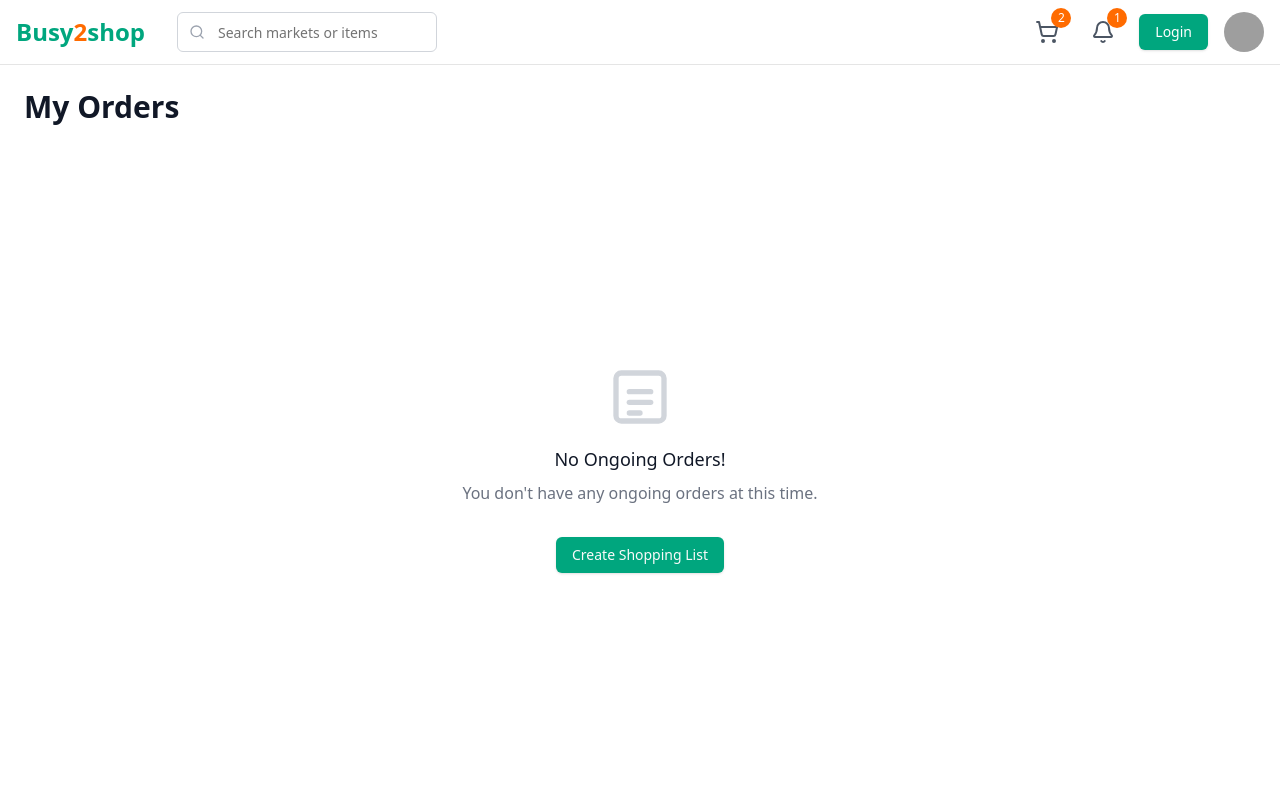
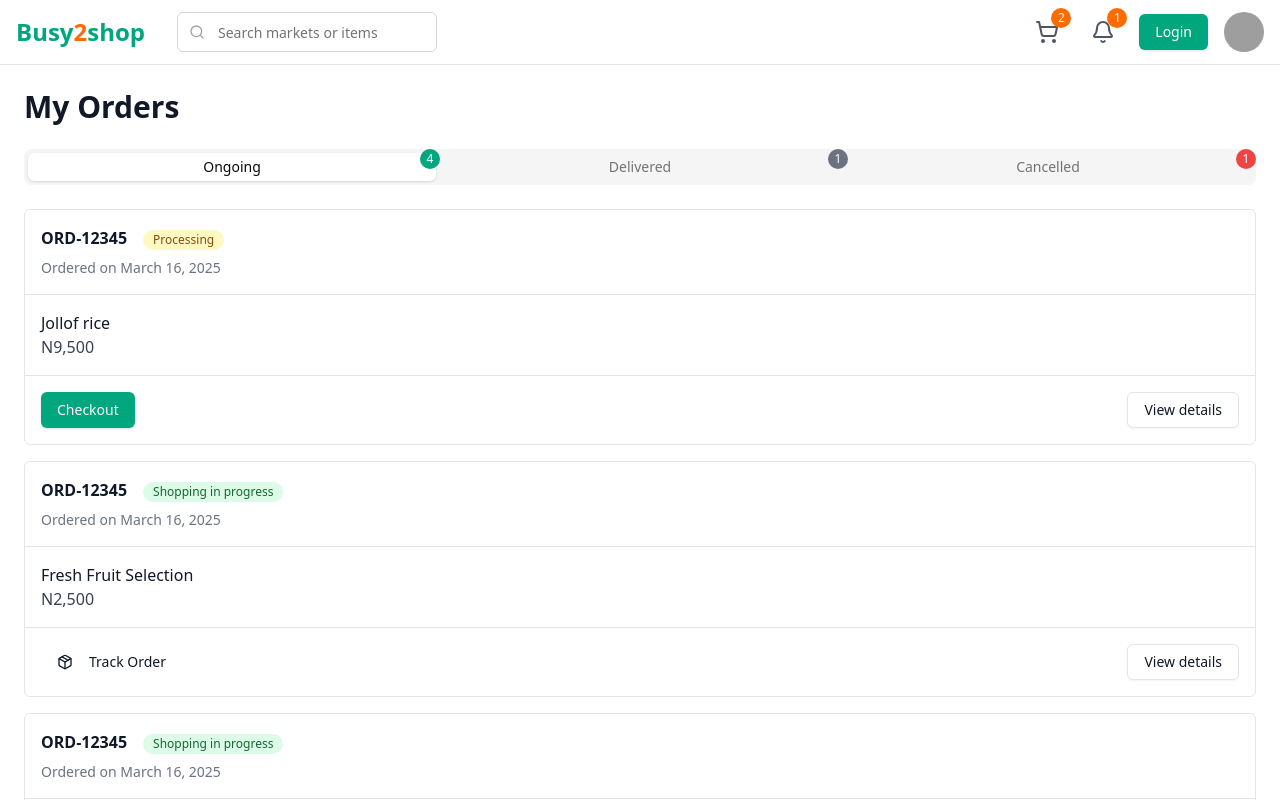
Before and after one commit to Busy2Shop/Busy2Shop-FE, a Next.js app: page /orders in a window 1280 px wide. Shown: the top 800 px of the page. Built offline with nearby package versions, Linux system fonts and the light colour scheme; grey boxes are pictures that could not be loaded.

Commit message:
ui fixes

```diff
--- a/app/cart/page.tsx
+++ b/app/cart/page.tsx
@@ -1,9 +1,17 @@
 "use client"
 
 import { useState } from "react"
-import { Minus, Plus, Trash2 } from "lucide-react"
+import { ChevronLeft, Minus, Plus, Trash2 } from "lucide-react"
 import { Button } from "@/components/ui/button"
 import Navbar from "@/components/navbar"
+import {
+    Dialog,
+    DialogContent,
+    DialogDescription,
+    DialogFooter,
+    DialogHeader,
+    DialogTitle,
+} from "@/components/ui/dialog"
 
 interface CartItem {
     id: string
@@ -20,6 +28,7 @@ interface CartGroup {
 
 export default function CartPage() {
     const [selectedGroup, setSelectedGroup] = useState("1")
+    const [itemToRemove, setItemToRemove] = useState<{ groupId: string; itemId: string } | null>(null)
 
     const cartGroups: CartGroup[] = [
         {
@@ -66,8 +75,15 @@ export default function CartPage() {
     }
 
     const removeItem = (groupId: string, itemId: string) => {
-        // In a real app, you would update the state
-        console.log(`Remove item ${itemId} from group ${groupId}`)
+        setItemToRemove({ groupId, itemId })
+    }
+
+    const confirmRemoveItem = () => {
+        if (itemToRemove) {
+            // In a real app, you would update the state
+            console.log(`Remove item ${itemToRemove.itemId} from group ${itemToRemove.groupId}`)
+            setItemToRemove(null)
+        }
     }
 
     const calculateGroupTotal = (group: CartGroup) => {
@@ -89,7 +105,10 @@ export default function CartPage() {
             <div className="flex-1 max-w-[1440px] mx-auto w-full p-4 md:p-6">
                 <div className="flex flex-col lg:flex-row gap-6">
                     <div className="flex-1">
-                        <h1 className="text-3xl font-bold mb-6">Your Cart</h1>
+                        <div className="flex items-center gap-2 mb-6">
+                            <ChevronLeft onClick={() => window.history.back()} className="h-8 w-8 cursor-pointer" />
+                            <h1 className="text-3xl font-bold">Your Cart</h1>
+                        </div>
 
                         {/* Cart Groups */}
                         {cartGroups.map((group) => (
@@ -203,6 +222,26 @@ export default function CartPage() {
                         <Button className="w-full bg-[#00A67E] hover:bg-[#008F6B]">Proceed to Checkout</Button>
                     </div>
                 </div>
+
+                {/* Confirmation Dialog */}
+                <Dialog open={!!itemToRemove} onOpenChange={() => setItemToRemove(null)}>
+                    <DialogContent>
+                        <DialogHeader>
+                            <DialogTitle>Remove Item</DialogTitle>
+                            <DialogDescription>
+                                Are you sure you want to remove this item from your cart?
+                            </DialogDescription>
+                        </DialogHeader>
+                        <DialogFooter>
+                            <Button variant="outline" onClick={() => setItemToRemove(null)}>
+                                Cancel
+                            </Button>
+                            <Button variant="destructive" onClick={confirmRemoveItem}>
+                                Remove
+                            </Button>
+                        </DialogFooter>
+                    </DialogContent>
+                </Dialog>
             </div>
         </div>
     )
--- a/app/orders/page.tsx
+++ b/app/orders/page.tsx
@@ -24,60 +24,60 @@ export default function OrdersPage() {
     const [trackingOrder, setTrackingOrder] = useState<string | null>(null)
 
     const orders: Order[] = [
-        // {
-        //     id: "1",
-        //     orderNumber: "ORD-12345",
-        //     date: "March 16, 2025",
-        //     status: "processing",
-        //     items: "Jollof rice",
-        //     price: 9500,
-        //     canTrack: false,
-        // },
-        // {
-        //     id: "2",
-        //     orderNumber: "ORD-12345",
-        //     date: "March 16, 2025",
-        //     status: "shopping",
-        //     items: "Fresh Fruit Selection",
-        //     price: 2500,
-        //     canTrack: true,
-        // },
-        // {
-        //     id: "3",
-        //     orderNumber: "ORD-12345",
-        //     date: "March 16, 2025",
-        //     status: "shopping",
-        //     items: "Fresh Fruit Selection",
-        //     price: 2500,
-        //     canTrack: true,
-        // },
-        // {
-        //     id: "4",
-        //     orderNumber: "ORD-12345",
-        //     date: "March 16, 2025",
-        //     status: "shopping",
-        //     items: "Fresh Fruit Selection",
-        //     price: 2500,
-        //     canTrack: true,
-        // },
-        // {
-        //     id: "5",
-        //     orderNumber: "ORD-12346",
-        //     date: "March 15, 2025",
-        //     status: "delivered",
-        //     items: "Egusi Soup Ingredients",
-        //     price: 7800,
-        //     canTrack: false,
-        // },
-        // {
-        //     id: "6",
-        //     orderNumber: "ORD-12347",
-        //     date: "March 14, 2025",
-        //     status: "cancelled",
-        //     items: "Snacks and Drinks",
-        //     price: 5200,
-        //     canTrack: false,
-        // },
+        {
+            id: "1",
+            orderNumber: "ORD-12345",
+            date: "March 16, 2025",
+            status: "processing",
+            items: "Jollof rice",
+            price: 9500,
+            canTrack: false,
+        },
+        {
+            id: "2",
+            orderNumber: "ORD-12345",
+            date: "March 16, 2025",
+            status: "shopping",
+            items: "Fresh Fruit Selection",
+            price: 2500,
+            canTrack: true,
+        },
+        {
+            id: "3",
+            orderNumber: "ORD-12345",
+            date: "March 16, 2025",
+            status: "shopping",
+            items: "Fresh Fruit Selection",
+            price: 2500,
+            canTrack: true,
+        },
+        {
+            id: "4",
+            orderNumber: "ORD-12345",
+            date: "March 16, 2025",
+            status: "shopping",
+            items: "Fresh Fruit Selection",
+            price: 2500,
+            canTrack: true,
+        },
+        {
+            id: "5",
+            orderNumber: "ORD-12346",
+            date: "March 15, 2025",
+            status: "delivered",
+            items: "Egusi Soup Ingredients",
+            price: 7800,
+            canTrack: false,
+        },
+        {
+            id: "6",
+            orderNumber: "ORD-12347",
+            date: "March 14, 2025",
+            status: "cancelled",
+            items: "Snacks and Drinks",
+            price: 5200,
+            canTrack: false,
+        },
     ]
 
     const ongoingOrders = orders.filter((order) => ["processing", "shopping", "delivering"].includes(order.status))
--- a/app/shopping-list/page.tsx
+++ b/app/shopping-list/page.tsx
@@ -63,7 +63,10 @@ export default function ShoppingListPage() {
       <div className="flex-1 max-w-[1440px] mx-auto w-full p-4 md:p-6">
         <div className="flex flex-col lg:flex-row gap-6">
           <div className="flex-1">
-            <h1 className="text-3xl font-bold mb-1">Shopping List</h1>
+            <div className="flex items-center gap-2 mb-1">
+              <ChevronLeft onClick={() => window.history.back()} className="h-8 w-8 cursor-pointer" />
+              <h1 className="text-3xl font-bold">Shopping List</h1>
+            </div>
             <p className="text-[#00A67E] mb-6">Your're shopping from (Ajah Market)</p>
 
             {items.length > 0 ? (
--- a/components/navbar.tsx
+++ b/components/navbar.tsx
@@ -31,7 +31,7 @@ export default function Navbar() {
                 </div>
 
                 <div className="flex items-center space-x-2 md:space-x-4">
-                    <Link href="/shopping-list" className="relative p-2">
+                    <Link href="/cart" className="relative p-2">
                         <ShoppingCart className="h-6 w-6 text-gray-600" />
                         <span className="absolute -top-1 -right-1 bg-[#FF6B00] text-white text-xs rounded-full h-5 w-5 flex items-center justify-center">
                             2
```
